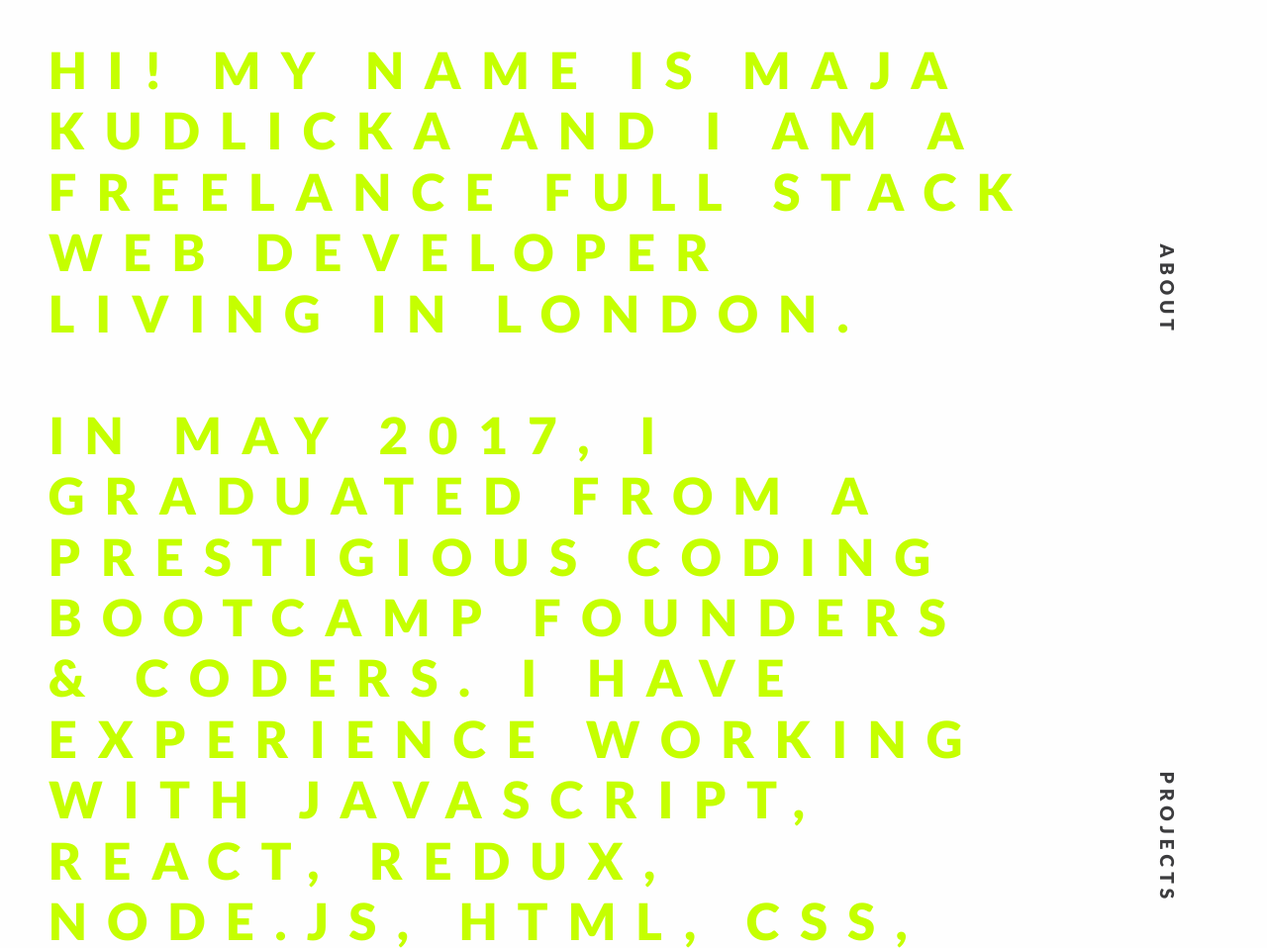
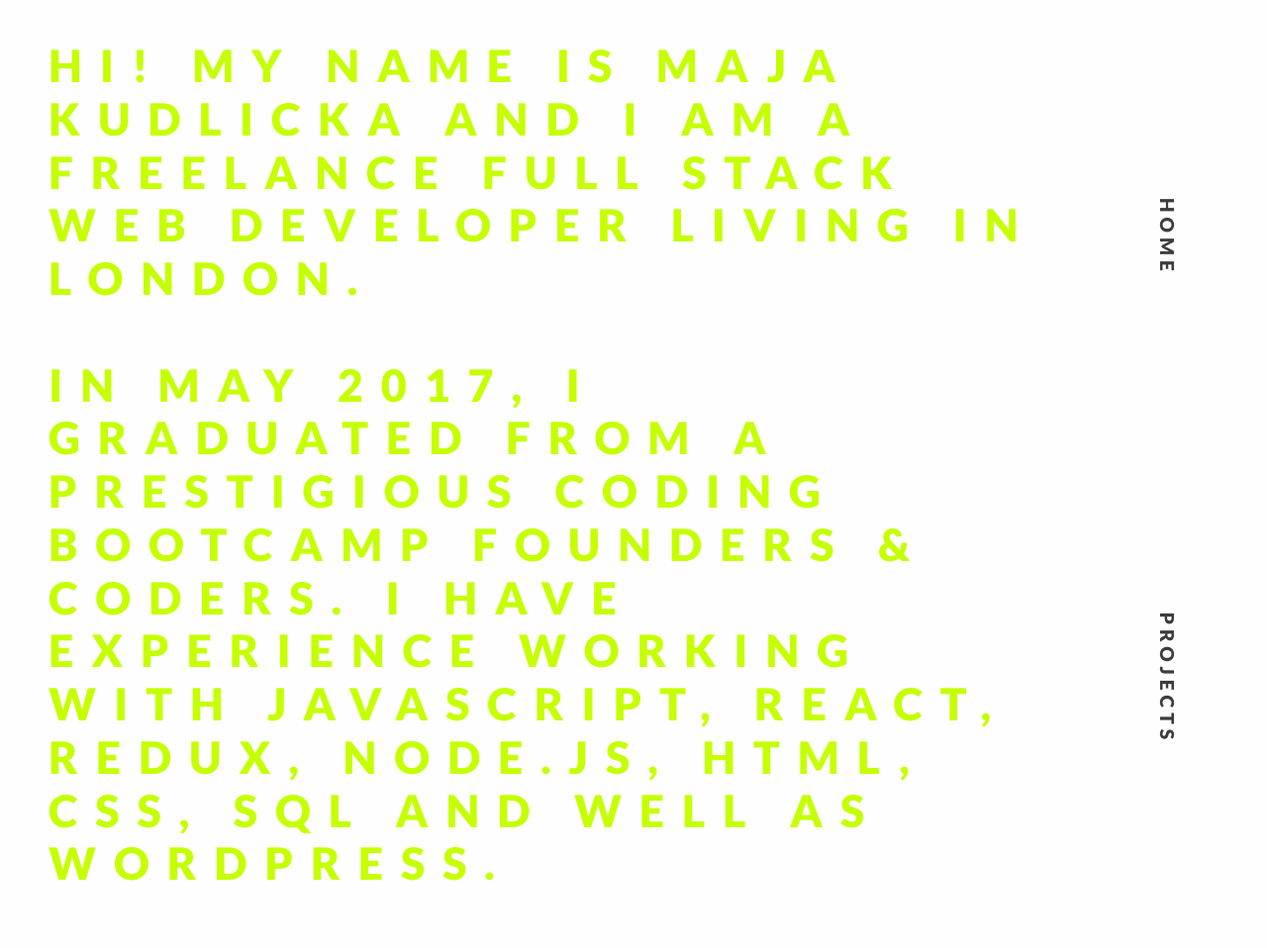
Before and after one commit to majakudlicka/Portfolio, a website: page public/about.html in a window 1280 px wide. Shown: the top 958 px of the page at 99% size. Drawn offline with nearby package versions, Linux system fonts and the light colour scheme.

Commit message:
further styling

```diff
--- a/public/about.html
+++ b/public/about.html
@@ -12,7 +12,7 @@
 </head>
 
 <body>
-  <!-- <div class="container"> -->
+
     <div class="row">
 
       <div class="personal_description col-10">
@@ -24,7 +24,7 @@
       </div>
 
       <div class="nav col-2">
-        <a class="nav_item" href="/about">ABOUT</a>
+        <a class="nav_item" href="/">HOME</a>
         <a class="nav_item" href="/projects">PROJECTS</a>
         <a class="nav_item" href="/resume">RESUME</a>
         <a class="nav_item" href="/contact">CONTACT</a>
@@ -32,7 +32,7 @@
       </div>
 
     </div>
-  <!-- </div> -->
+
 </body>
 
 </html>
--- a/public/styles.css
+++ b/public/styles.css
@@ -116,7 +116,7 @@
 
 .personal_description {
   color: #c5ff00;
-  font-size: 4vw;
+  font-size: 3.5vw;
   line-height: 1.2em;
   padding-top: 5vh;
   padding-left: 5vw !important;
```
Also changed, not shown: public/contact.html (+2 -1 lines), public/resume.html (+5 -1 lines).
